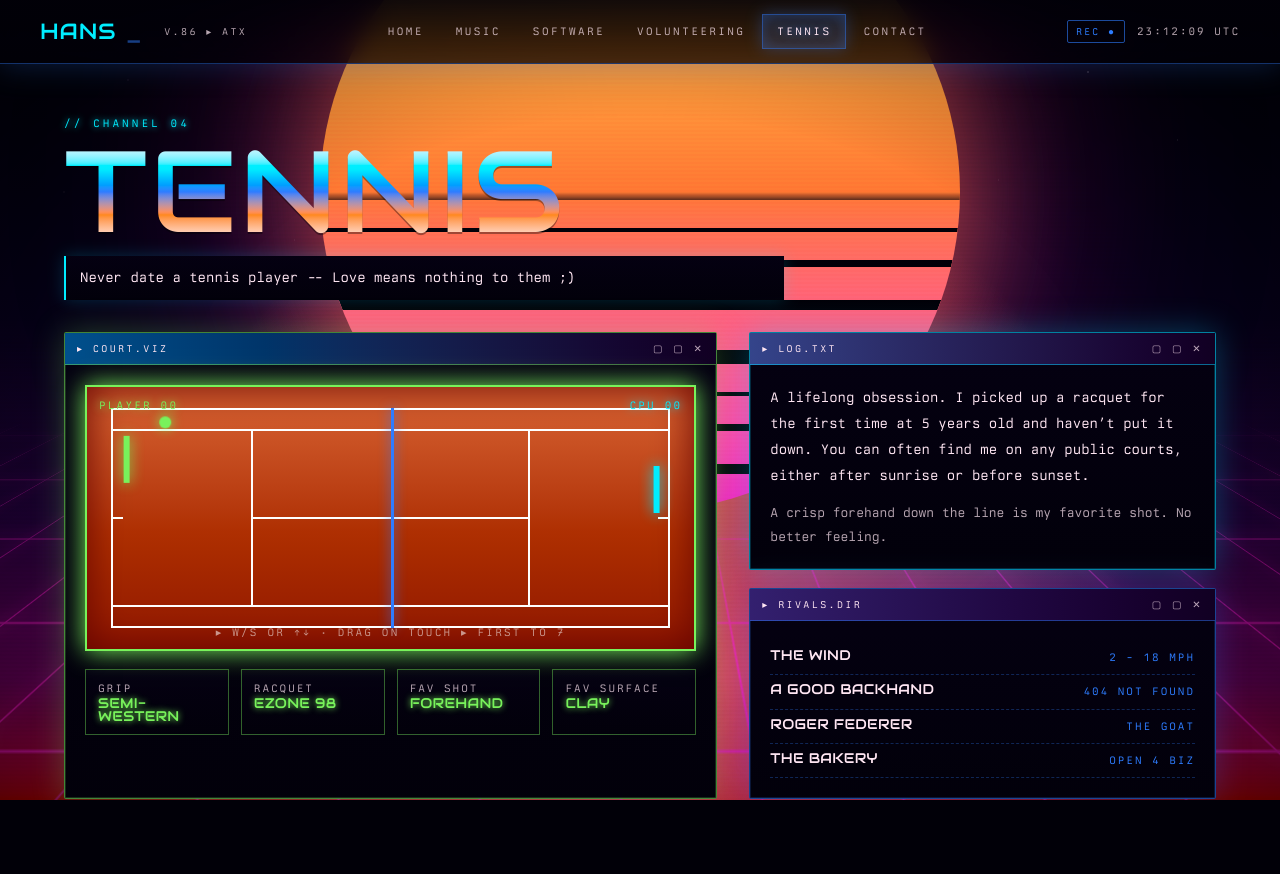
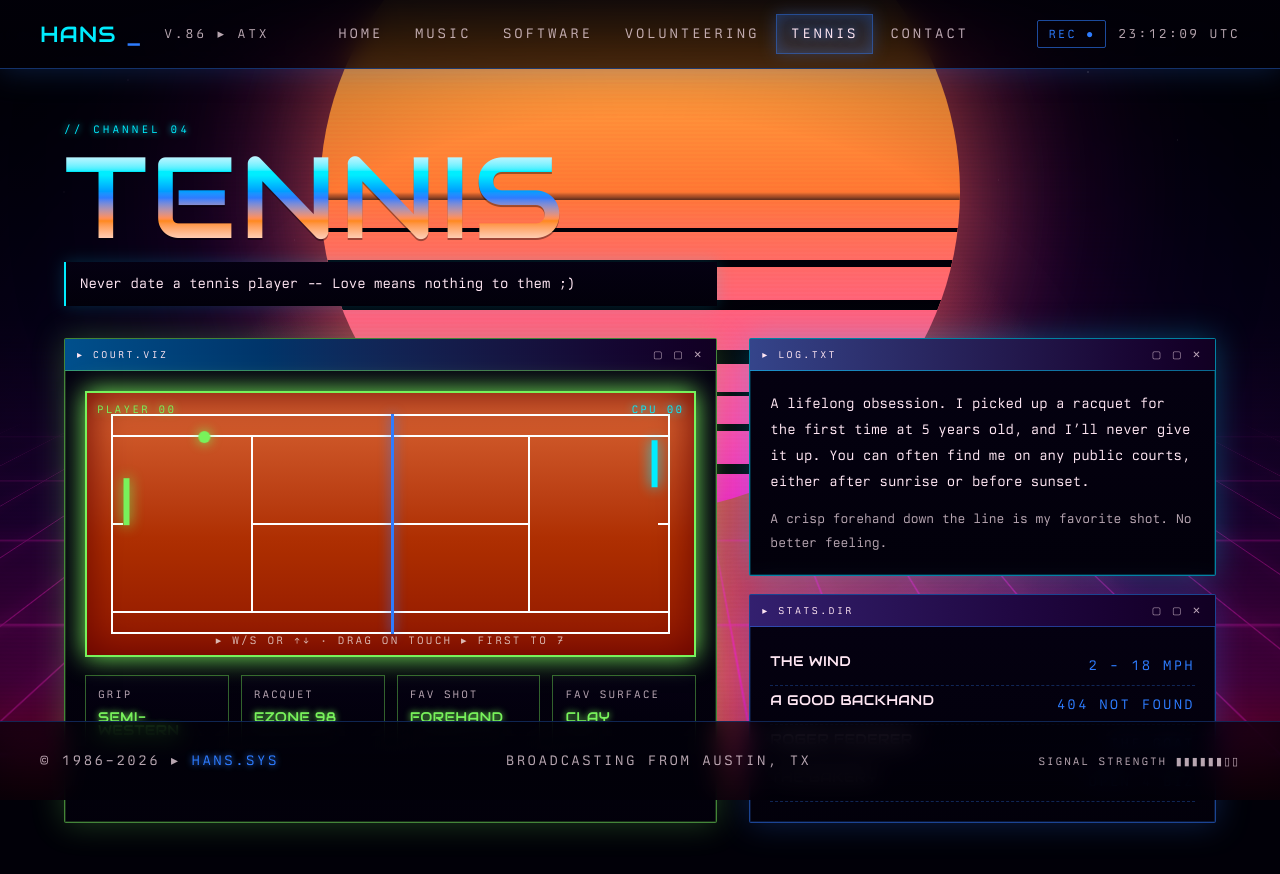
Before and after one commit to hanskamin/website, a Next.js app: page /tennis in a window 1280 px wide. Shown: the top 874 px of the page. Before the commit the page ends 800 px from the top, so only its background shows below. Built offline with nearby package versions, Linux system fonts and the light colour scheme.

Commit message:
[Miami] Redesign QA

```diff
--- a/app/(pages)/tennis/PongCourt.tsx
+++ b/app/(pages)/tennis/PongCourt.tsx
@@ -52,9 +52,8 @@ export default function PongCourt() {
     const el = courtRef.current;
     if (!el) return;
     const measure = () => {
-      const r = el.getBoundingClientRect();
-      sRef.current.courtW = r.width;
-      sRef.current.courtH = r.height;
+      sRef.current.courtW = el.clientWidth;
+      sRef.current.courtH = el.clientHeight;
     };
     measure();
     const ro = new ResizeObserver(measure);
@@ -151,8 +150,12 @@ export default function PongCourt() {
       last = now;
       const s = sRef.current;
       const paddleHalfH = PADDLE_H / 2;
-      const minY = PLAY_TOP + paddleHalfH;
-      const maxY = PLAY_BOTTOM - paddleHalfH;
+      const courtHForBuffer = Math.max(1, s.courtH);
+      const baselineBuffer = 2 / courtHForBuffer;
+      const playTop = PLAY_TOP + baselineBuffer;
+      const playBottom = PLAY_BOTTOM - baselineBuffer;
+      const minY = playTop + paddleHalfH;
+      const maxY = playBottom - paddleHalfH;
 
       const humanActive = now - s.lastInputAt < TAKEOVER_MS;
 
@@ -188,11 +191,11 @@ export default function PongCourt() {
         const paddleHalfWX = PADDLE_W_PX / 2 / courtW + ballRX;
         const reachY = paddleHalfH + ballRY;
 
-        if (s.ball.y - ballRY < PLAY_TOP) {
-          s.ball.y = PLAY_TOP + ballRY;
+        if (s.ball.y - ballRY < playTop) {
+          s.ball.y = playTop + ballRY;
           s.ball.vy = Math.abs(s.ball.vy);
-        } else if (s.ball.y + ballRY > PLAY_BOTTOM) {
-          s.ball.y = PLAY_BOTTOM - ballRY;
+        } else if (s.ball.y + ballRY > playBottom) {
+          s.ball.y = playBottom - ballRY;
           s.ball.vy = -Math.abs(s.ball.vy);
         }
 
@@ -288,6 +291,7 @@ export default function PongCourt() {
   }, []);
 
   return (
+    <div className="pong-wrapper" style={{ position: "relative" }}>
     <div
       ref={courtRef}
       className="pong-court"
@@ -430,68 +434,6 @@ export default function PongCourt() {
         }}
       />
 
-      <div
-        className="tiny"
-        style={{
-          position: "absolute",
-          left: 12,
-          top: 10,
-          color: "var(--neon-lime)",
-          textShadow: "0 0 8px var(--neon-lime)",
-          letterSpacing: ".2em",
-          zIndex: 4,
-        }}
-      >
-        PLAYER {String(score.p).padStart(2, "0")}
-      </div>
-      <div
-        className="tiny"
-        style={{
-          position: "absolute",
-          right: 12,
-          top: 10,
-          color: "var(--accent-2)",
-          textShadow: "0 0 8px var(--accent-2)",
-          letterSpacing: ".2em",
-          zIndex: 4,
-        }}
-      >
-        CPU {String(score.c).padStart(2, "0")}
-      </div>
-
-      <div
-        className="tiny pong-hint"
-        style={{
-          position: "absolute",
-          left: "50%",
-          bottom: 8,
-          transform: "translateX(-50%)",
-          color: "#fff",
-          opacity: 0.55,
-          letterSpacing: ".2em",
-          zIndex: 4,
-          whiteSpace: "nowrap",
-        }}
-      >
-        <span className="pong-hint-full">
-          ▸ W/S OR ↑↓ · DRAG ON TOUCH ▸ FIRST TO {WIN_SCORE}
-        </span>
-        <span className="pong-hint-short">
-          ▸ DRAG TO PLAY ▸ FIRST TO {WIN_SCORE}
-        </span>
-      </div>
-
-      <style>{`
-        .pong-hint-short { display: none; }
-        @media (max-width: 640px) {
-          .pong-court {
-            aspect-ratio: 5/3 !important;
-          }
-          .pong-hint-full { display: none; }
-          .pong-hint-short { display: inline; }
-        }
-      `}</style>
-
       {banner && (
         <div
           style={{
@@ -547,6 +489,88 @@ export default function PongCourt() {
         </div>
       )}
     </div>
+
+      <div className="pong-scoreboard">
+        <div
+          className="tiny pong-score-p"
+          style={{
+            color: "var(--neon-lime)",
+            textShadow: "0 0 8px var(--neon-lime)",
+            letterSpacing: ".2em",
+          }}
+        >
+          PLAYER {String(score.p).padStart(2, "0")}
+        </div>
+        <div
+          className="tiny pong-score-c"
+          style={{
+            color: "var(--accent-2)",
+            textShadow: "0 0 8px var(--accent-2)",
+            letterSpacing: ".2em",
+          }}
+        >
+          CPU {String(score.c).padStart(2, "0")}
+        </div>
+      </div>
+
+      <div
+        className="tiny pong-hint"
+        style={{
+          color: "#fff",
+          opacity: 0.7,
+          letterSpacing: ".2em",
+          whiteSpace: "nowrap",
+        }}
+      >
+        <span className="pong-hint-full">
+          ▸ W/S OR ↑↓ · DRAG ON TOUCH ▸ FIRST TO {WIN_SCORE}
+        </span>
+        <span className="pong-hint-short">
+          ▸ DRAG TO PLAY ▸ FIRST TO {WIN_SCORE}
+        </span>
+      </div>
+
+      <style>{`
+        .pong-hint-short { display: none; }
+        .pong-scoreboard { display: contents; }
+        .pong-score-p,
+        .pong-score-c,
+        .pong-hint {
+          position: absolute;
+          z-index: 4;
+        }
+        .pong-score-p { left: 12px; top: 10px; }
+        .pong-score-c { right: 12px; top: 10px; }
+        .pong-hint {
+          left: 50%;
+          bottom: 8px;
+          transform: translateX(-50%);
+        }
+        @media (max-width: 640px) {
+          .pong-wrapper {
+            display: flex;
+            flex-direction: column;
+            gap: 12px;
+          }
+          .pong-court { order: 2; aspect-ratio: 5/3 !important; }
+          .pong-scoreboard {
+            display: flex;
+            justify-content: space-between;
+            align-items: center;
+            order: 1;
+          }
+          .pong-score-p,
+          .pong-score-c,
+          .pong-hint {
+            position: static;
+            transform: none;
+          }
+          .pong-hint { order: 3; align-self: center; }
+          .pong-hint-full { display: none; }
+          .pong-hint-short { display: inline; }
+        }
+      `}</style>
+    </div>
   );
 }
 
--- a/app/(pages)/tennis/page.tsx
+++ b/app/(pages)/tennis/page.tsx
@@ -9,6 +9,7 @@ export default function TennisPage() {
         kicker="// CHANNEL 04"
         title="TENNIS"
         sub="Never date a tennis player -- Love means nothing to them ;)"
+        subGridTemplate="minmax(0, 1.4fr) minmax(0, 1fr)"
       />
 
       <div
@@ -60,7 +61,7 @@ export default function TennisPage() {
               }}
             >
               A lifelong obsession. I picked up a racquet for the first time at
-              5 years old and haven&rsquo;t put it down. You can often find
+              5 years old, and I&rsquo;ll never give it up. You can often find
               me on any public courts, either after sunrise or before sunset.
             </p>
             <p
@@ -77,7 +78,7 @@ export default function TennisPage() {
           </Window>
 
           <Window
-            title="rivals.dir"
+            title="stats.dir"
             accent="var(--accent)"
             style={{ flex: 1 }}
           >
@@ -108,6 +109,7 @@ export default function TennisPage() {
         }
         @media (max-width: 640px) {
           .tennis-specs { grid-template-columns: repeat(2, 1fr) !important; }
+          .rival-record { font-size: 11px !important; }
         }
       `}</style>
     </div>
@@ -132,6 +134,7 @@ function Spec({ k, v }: { k: string; v: string }) {
           fontSize: 14,
           color: "var(--neon-lime)",
           textShadow: "0 0 6px var(--neon-lime)",
+          marginTop: 8,
         }}
       >
         {v}
@@ -154,7 +157,14 @@ function Rival({ name, record }: { name: string; record: string }) {
       <span className="font-display-tube" style={{ fontSize: 14 }}>
         {name}
       </span>
-      <span className="tiny" style={{ color: "var(--accent)" }}>
+      <span
+        className="tiny rival-record"
+        style={{
+          color: "var(--accent)",
+          fontSize: 14,
+          letterSpacing: "0.16em",
+        }}
+      >
         {record}
       </span>
     </li>
--- a/app/globals.css
+++ b/app/globals.css
@@ -61,10 +61,10 @@ html,
 body {
   margin: 0;
   padding: 0;
-  height: 100%;
   background: var(--bg);
   color: var(--fg);
-  overflow-x: hidden;
+  overflow-x: clip;
+  overscroll-behavior-y: none;
 }
 
 body {
@@ -150,6 +150,12 @@ button {
     blur(0.5px)
     drop-shadow(0 0 60px oklch(0.78 0.22 40 / 0.6))
     drop-shadow(0 0 120px oklch(0.66 0.28 340 / 0.5));
+}
+@media (max-width: 640px) {
+  .bg-stack .sun,
+  .bg-stack .sun::after {
+    display: none;
+  }
 }
 .bg-stack .sun::after {
   content: "";
@@ -262,12 +268,24 @@ button {
 }
 
 /* ── Page layout ──────────────────────────────────────────────── */
+:root {
+  --nav-h: 70px;
+  --footer-h: 84px;
+}
+@media (max-width: 640px) {
+  :root {
+    --nav-h: 56px;
+    --footer-h: 0px;
+  }
+}
 .app-shell {
   position: relative;
   z-index: 1;
   min-height: 100vh;
   display: flex;
   flex-direction: column;
+  padding-top: var(--nav-h);
+  padding-bottom: var(--footer-h);
 }
 .page-pad {
   padding: clamp(20px, 4vw, 56px) clamp(16px, 5vw, 80px) 120px;
@@ -295,8 +313,10 @@ button {
 
 /* ── Top nav ──────────────────────────────────────────────────── */
 .topnav {
-  position: sticky;
+  position: fixed;
   top: 0;
+  left: 0;
+  right: 0;
   z-index: 30;
   display: flex;
   align-items: center;
@@ -355,10 +375,9 @@ button {
   border: 1px solid transparent;
   color: var(--fg-dim);
   padding: 8px 14px;
-  font-size: 11px;
-  letter-spacing: 0.22em;
+  font-size: 14px;
+  letter-spacing: 0.2em;
   text-transform: uppercase;
-  transition: var(--t-fast);
   position: relative;
   font-family: inherit;
 }
@@ -366,6 +385,7 @@ button {
 .topnav nav.routes button:hover {
   color: var(--fg);
   text-shadow: 0 0 8px var(--accent);
+  transition: var(--t-fast);
 }
 .topnav nav.routes a[aria-current="true"],
 .topnav nav.routes button[aria-current="true"] {
@@ -376,6 +396,16 @@ button {
     inset 0 0 16px color-mix(in oklch, var(--accent) 30%, transparent),
     0 0 16px color-mix(in oklch, var(--accent) 30%, transparent);
   text-shadow: 0 0 8px var(--accent);
+}
+
+.topnav .tiny {
+  font-size: 13px;
+  letter-spacing: 0.18em;
+}
+.topnav .tag {
+  font-size: 12px;
+  letter-spacing: 0.18em;
+  padding: 4px 10px;
 }
 
 /* ── Nav breakpoint ───────────────────────────────────────────── */
@@ -397,13 +427,13 @@ button {
   border: 1px solid color-mix(in oklch, var(--accent) 50%, transparent);
   cursor: pointer;
   font-family: inherit;
-  transition: var(--t-fast);
   padding: 0;
 }
 .nav-menu-btn:hover {
   color: var(--accent-2);
   border-color: color-mix(in oklch, var(--accent-2) 60%, transparent);
   box-shadow: 0 0 12px color-mix(in oklch, var(--accent-2) 35%, transparent);
+  transition: var(--t-fast);
 }
 .hamburger {
   display: inline-flex;
@@ -484,12 +514,12 @@ button {
   font-family: inherit;
   letter-spacing: 0.2em;
   cursor: pointer;
-  transition: var(--t-fast);
 }
 .nav-drawer-close:hover {
   color: var(--accent);
   border-color: color-mix(in oklch, var(--accent) 70%, transparent);
   text-shadow: 0 0 8px var(--accent);
+  transition: var(--t-fast);
 }
 
 .nav-drawer-list {
@@ -507,13 +537,13 @@ button {
   color: var(--fg-dim);
   text-decoration: none;
   border-left: 2px solid transparent;
-  transition: var(--t-fast);
 }
 .nav-drawer-link:hover {
   color: var(--fg);
   border-left-color: color-mix(in oklch, var(--accent-2) 70%, transparent);
   background: color-mix(in oklch, var(--accent-2) 8%, transparent);
   text-shadow: 0 0 8px var(--accent-2);
+  transition: var(--t-fast);
 }
 .nav-drawer-link[aria-current="true"] {
   color: var(--fg);
@@ -552,9 +582,12 @@ button {
   left: 0;
   pointer-events: none;
   opacity: 0;
-  transition: opacity var(--t-fast);
   padding: inherit;
   white-space: inherit;
+}
+.glitch:hover::before,
+.glitch:hover::after {
+  transition: opacity var(--t-fast);
 }
 .glitch::before {
   color: var(--accent-2);
@@ -591,7 +624,6 @@ button {
   border-radius: 2px;
   position: relative;
   overflow: hidden;
-  transition: var(--t-fast);
   text-shadow: 0 0 6px var(--accent);
   box-shadow:
     0 0 0 1px color-mix(in oklch, var(--accent) 20%, transparent) inset,
@@ -602,6 +634,7 @@ button {
   box-shadow:
     0 0 0 1px color-mix(in oklch, var(--accent) 35%, transparent) inset,
     0 0 28px color-mix(in oklch, var(--accent) 60%, transparent);
+  transition: var(--t-fast);
 }
 .btn::before {
   content: "";
@@ -614,10 +647,10 @@ button {
     transparent 60%
   );
   transform: translateX(-120%);
-  transition: transform 0.7s ease;
 }
 .btn:hover::before {
   transform: translateX(120%);
+  transition: transform 0.7s ease;
 }
 
 .btn-ghost {
@@ -722,9 +755,17 @@ body.no-motion *::after {
   transition: none !important;
 }
 
+@media (max-width: 767px) {
+  .section-sub-grid {
+    grid-template-columns: 1fr !important;
+  }
+  .section-sub-grid > [aria-hidden="true"] {
+    display: none;
+  }
+}
+
 /* ── Footer ───────────────────────────────────────────────────── */
 .site-footer {
-  margin-top: auto;
   padding: 28px clamp(16px, 4vw, 40px);
   border-top: 1px solid color-mix(in oklch, var(--accent) 30%, transparent);
   display: flex;
@@ -733,18 +774,29 @@ body.no-motion *::after {
   justify-content: space-between;
   align-items: center;
   color: var(--fg-dim);
-  font-size: 11px;
-  letter-spacing: 0.2em;
+  font-size: 14px;
+  letter-spacing: 0.18em;
   text-transform: uppercase;
-  background: oklch(0.07 0.04 290 / 0.92);
-  position: relative;
-  z-index: 1;
+  backdrop-filter: blur(12px) saturate(140%);
+  -webkit-backdrop-filter: blur(12px) saturate(140%);
+  background: linear-gradient(
+    0deg,
+    oklch(0.07 0.04 290 / 0.92),
+    oklch(0.07 0.04 290 / 0.72)
+  );
+  position: fixed;
+  bottom: 0;
+  left: 0;
+  right: 0;
+  z-index: 30;
 }
 @media (max-width: 640px) {
   .site-footer {
+    position: static;
+    margin-top: auto;
     padding: 20px 16px;
-    font-size: 10px;
-    letter-spacing: 0.16em;
+    font-size: 12px;
+    letter-spacing: 0.14em;
     gap: 10px;
     flex-direction: column;
     align-items: flex-start;
--- a/app/ui/Nav.tsx
+++ b/app/ui/Nav.tsx
@@ -70,8 +70,8 @@ export default function Nav() {
           className="tiny brand-meta"
           style={{
             fontFamily: "var(--body-stack)",
-            fontSize: 10,
-            letterSpacing: "0.24em",
+            fontSize: 13,
+            letterSpacing: "0.22em",
             color: "var(--fg-dim)",
             marginLeft: 12,
           }}
--- a/app/ui/SectionHead.tsx
+++ b/app/ui/SectionHead.tsx
@@ -2,9 +2,36 @@ type Props = {
   kicker: string;
   title: string;
   sub?: string;
+  subGridTemplate?: string;
+  subGridGap?: number;
 };
 
-export default function SectionHead({ kicker, title, sub }: Props) {
+export default function SectionHead({
+  kicker,
+  title,
+  sub,
+  subGridTemplate,
+  subGridGap = 32,
+}: Props) {
+  const subParagraph = sub ? (
+    <p
+      style={{
+        color: "var(--fg)",
+        fontSize: 14,
+        lineHeight: 1.7,
+        margin: 0,
+        padding: "10px 14px",
+        background:
+          "linear-gradient(180deg, var(--panel-1), var(--panel-2))",
+        borderLeft: "2px solid var(--accent-2)",
+        boxShadow:
+          "0 0 16px color-mix(in oklch, var(--accent-2) 18%, transparent)",
+      }}
+    >
+      {sub}
+    </p>
+  ) : null;
+
   return (
     <div style={{ marginBottom: 32 }}>
       <div
@@ -28,24 +55,22 @@ export default function SectionHead({ kicker, title, sub }: Props) {
       >
         {title}
       </h1>
-      {sub && (
-        <p
-          style={{
-            maxWidth: 720,
-            color: "var(--fg)",
-            fontSize: 14,
-            lineHeight: 1.7,
-            padding: "10px 14px",
-            background:
-              "linear-gradient(180deg, var(--panel-1), var(--panel-2))",
-            borderLeft: "2px solid var(--accent-2)",
-            boxShadow:
-              "0 0 16px color-mix(in oklch, var(--accent-2) 18%, transparent)",
-          }}
-        >
-          {sub}
-        </p>
-      )}
+      {subParagraph &&
+        (subGridTemplate ? (
+          <div
+            className="section-sub-grid"
+            style={{
+              display: "grid",
+              gridTemplateColumns: subGridTemplate,
+              gap: subGridGap,
+            }}
+          >
+            {subParagraph}
+            <div aria-hidden="true" />
+          </div>
+        ) : (
+          subParagraph
+        ))}
     </div>
   );
 }
--- a/app/ui/StatusRow.tsx
+++ b/app/ui/StatusRow.tsx
@@ -16,7 +16,6 @@ function StatusBlock({ k, v, href }: Block) {
       "inset 0 0 16px color-mix(in oklch, var(--accent-2) 10%, transparent)",
     color: "inherit",
     textDecoration: "none",
-    transition: "var(--t-fast)",
   };
   const content = (
     <>
@@ -137,6 +136,7 @@ export default function StatusRow() {
           border-color: color-mix(in oklch, var(--accent-2) 70%, transparent) !important;
           box-shadow: inset 0 0 22px color-mix(in oklch, var(--accent-2) 22%, transparent),
                       0 0 18px color-mix(in oklch, var(--accent-2) 30%, transparent) !important;
+          transition: var(--t-fast);
         }
       `}</style>
     </>
```
Also changed, not shown: app/(pages)/contact/page.tsx (+8 -7 lines), app/(pages)/music/page.tsx (+95 -13 lines), app/(pages)/software/page.tsx (+4 -3 lines), app/(pages)/volunteering/page.tsx (+10 -4 lines), app/page.tsx (+25 -4 lines).
